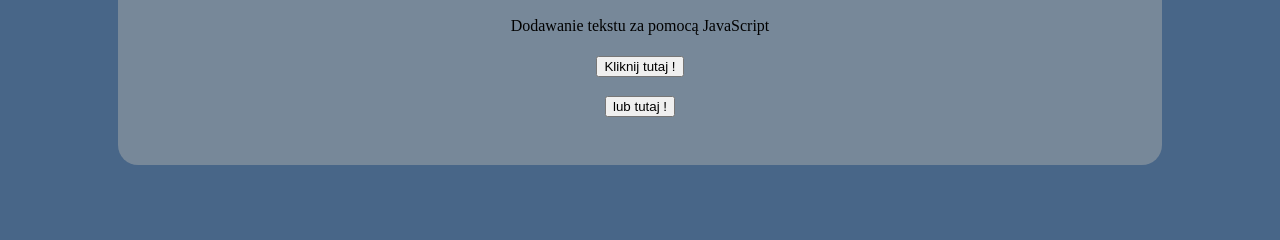
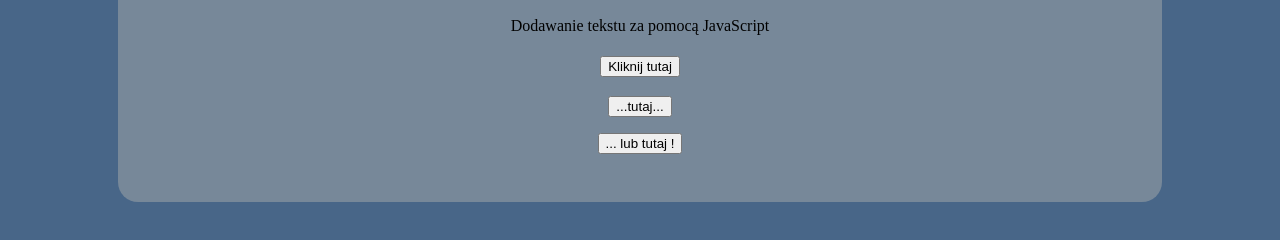
Before and after one commit to MatiGPL/archive_test_zaawansowany, a plain HTML site: page index.html in a window 1280 px wide. Shown: the part 138-378 px from the top of the page. Drawn offline with Linux system fonts and the light colour scheme.

Commit message:
Add files via upload
Final

```diff
--- a/index.html
+++ b/index.html
@@ -12,8 +12,9 @@
     <article class="container">
         <h1>Zadanie testowe</h1>
         <p>Dodawanie tekstu za pomocą JavaScript</p>
-        <p id="text"><input type="button" id="button" value="Kliknij tutaj !"></p>
-        <p id="text2"><input type="button" id="button2" value="lub tutaj !"></p>
+        <p id="text"><input type="button" id="button" value="Kliknij tutaj"></p>
+        <p><input type="button" id="button2" value="...tutaj..."></p>
+        <p><input type="button" id="button3" value="... lub tutaj !"></p>
     </article>
 </body>
 </html>
--- a/script.js
+++ b/script.js
@@ -14,5 +14,9 @@ button.addEventListener("click", () =>{
 });
 
 button2.addEventListener("click", () =>{
+    window.alert('Zadanie wykonał Mateusz Reczek');
+});
+
+button3.addEventListener("click", () =>{
     document.write('<h1>Mateusz Reczek</h1>');
 });
```
